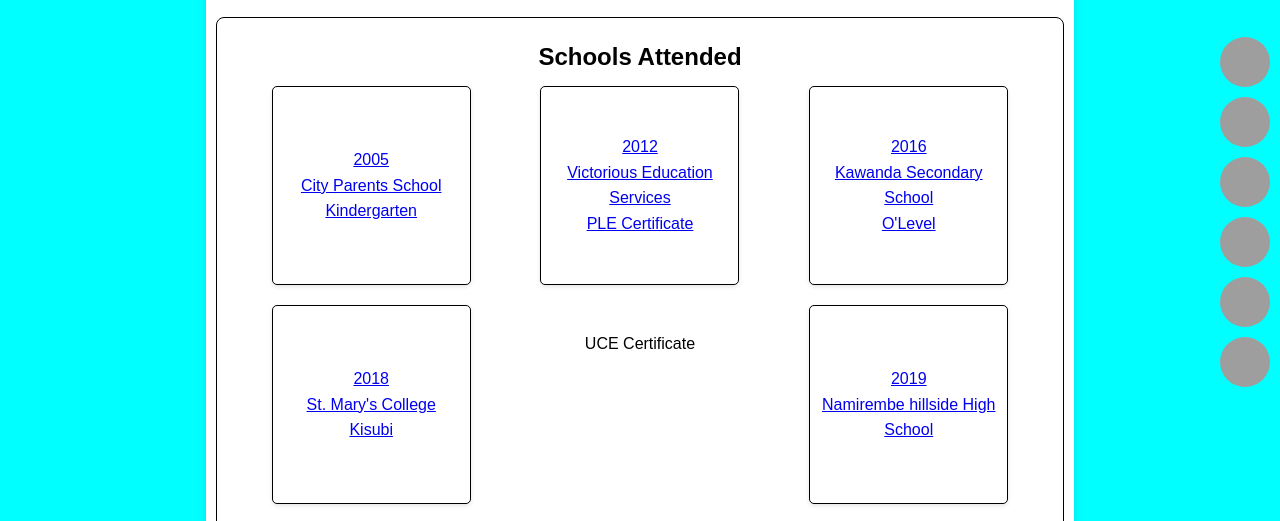
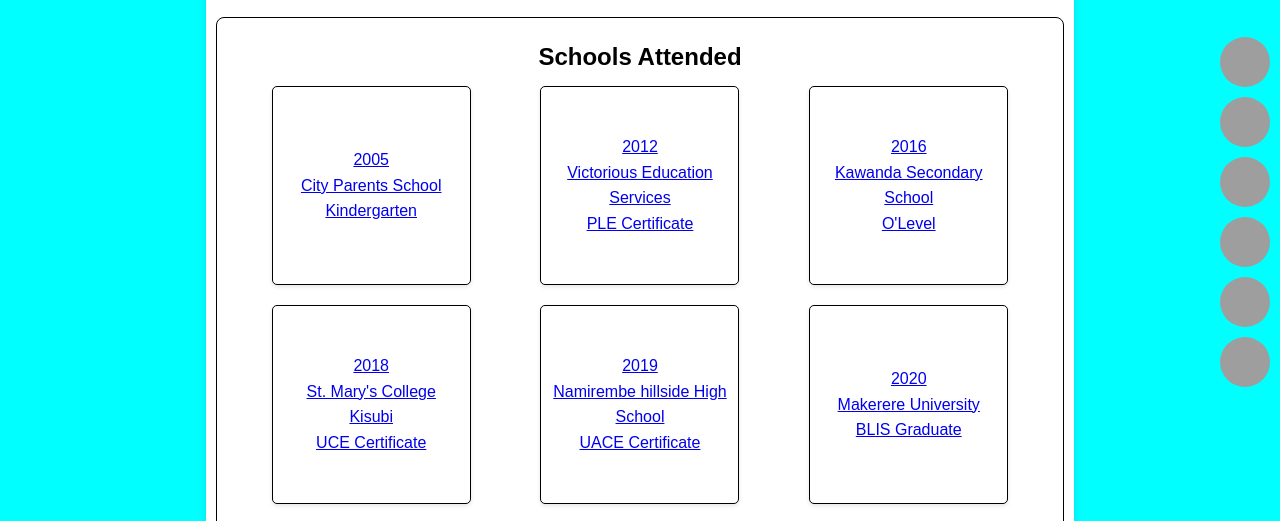
Before and after one commit to Viannedaniel/Vianne-Personal-Website, a plain HTML site: page index.html in a window 1280 px wide. Shown: the part 203-724 px from the top of the page. Drawn offline with Linux system fonts and the light colour scheme; grey boxes are pictures that could not be loaded.

Commit message:
index.html

```diff
--- a/index.html
+++ b/index.html
@@ -73,8 +73,8 @@
  <a href="https://schoolnetuganda.com/elementary/city-parents-school/"target="_blank"><div class="school-item">2005<br>City Parents School<br>Kindergarten</div></a>
  <a href="https://victoriouseducation.co.ug/" target="_blank"> <div class="school-item">2012<br>Victorious Education Services<br>PLE Certificate</div></a>
  <a href="https://www.schoolsuganda.com/schools/kawanda-secondary-school""target="_blank"><div class="school-item">2016<br>Kawanda Secondary School<br>O'Level</div></a>
- <a href="https://smack.sc.ug/" target="_blank"><div class="school-item">2018<br>St. Mary's College Kisubi </div></a><br>UCE Certificate
- <a href="https://www.namirembehillside.sc.ug/"target="_blank"> <div class="school-item">2019<br>Namirembe hillside High School</div></a><br>UACE Certificate
+ <a href="https://smack.sc.ug/" target="_blank"><div class="school-item">2018<br>St. Mary's College Kisubi<br>UCE Certificate </div></a>
+ <a href="https://www.namirembehillside.sc.ug/"target="_blank"> <div class="school-item">2019<br>Namirembe hillside High School<br>UACE Certificate</div></a>
 <a href="https://www.mak.ac.ug" target="_blank"><div class="school-item">2020<br>Makerere University<br>BLIS Graduate</div></a>
             </div>
         </div>
```
